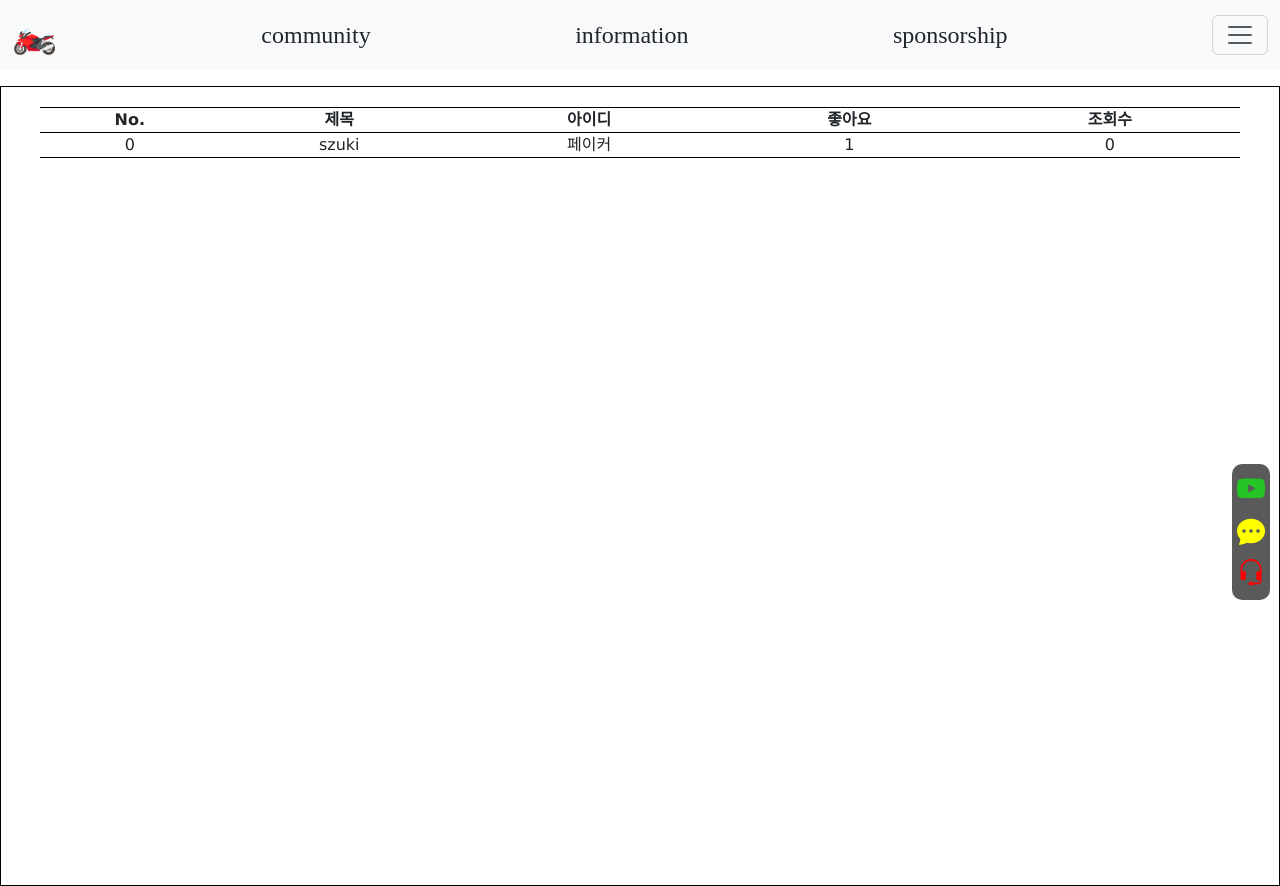
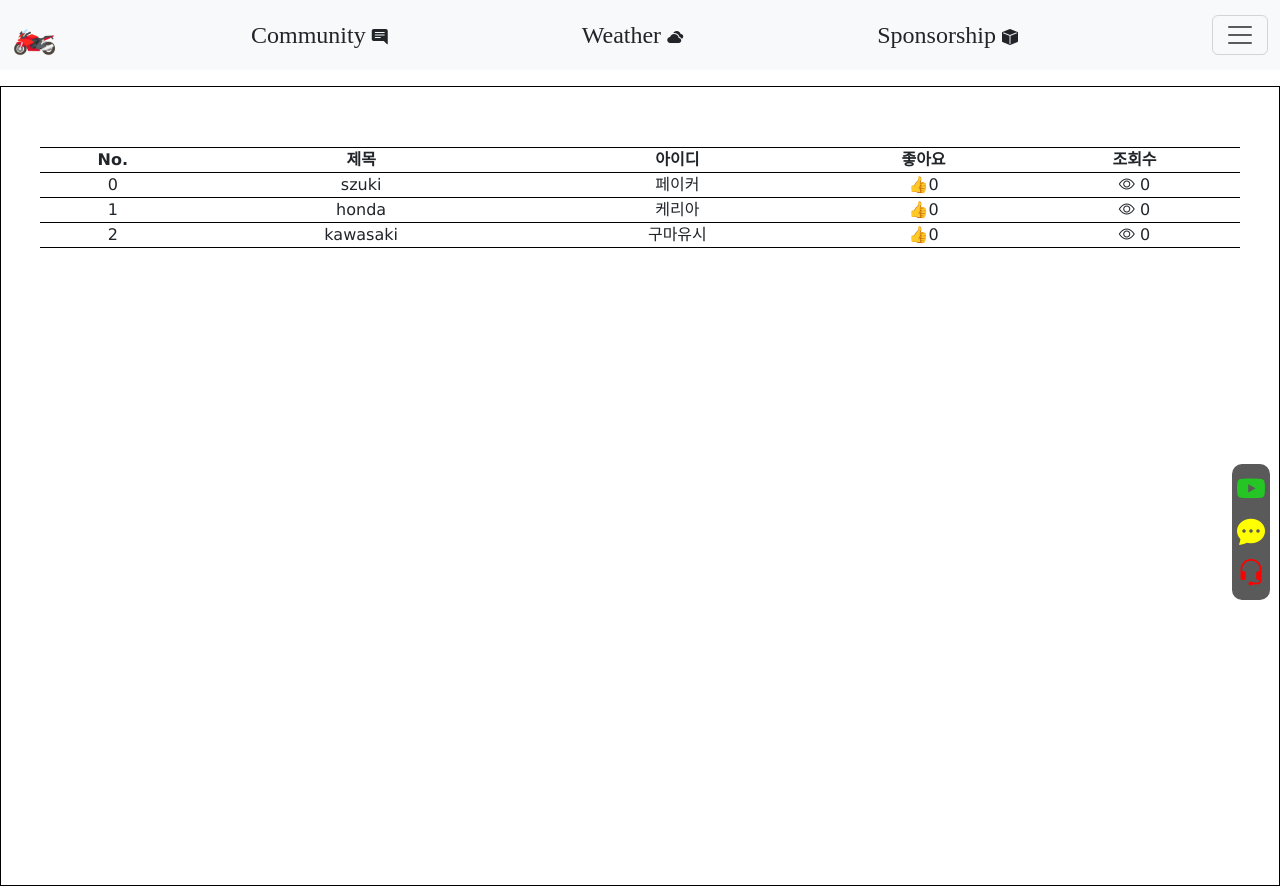
Before and after one commit to panicbaek/bike_shop, a React (Vite) app: page /community in a window 1280 px wide. Built offline with nearby package versions, Linux system fonts and the light colour scheme; a web font is replaced by a local one.

Commit message:
community modify

```diff
--- a/package.json
+++ b/package.json
@@ -19,6 +19,7 @@
     "react": "^18.3.1",
     "react-bootstrap": "^2.10.10",
     "react-dom": "^18.3.1",
+    "react-helmet": "^6.1.0",
     "react-redux": "^9.2.0",
     "react-router-dom": "^7.7.0",
     "styled-components": "^6.1.19"
--- a/src/components/Header.jsx
+++ b/src/components/Header.jsx
@@ -21,13 +21,13 @@
             <Nav.Link onClick={()=> navigate('/mainPage')}><div className="logo-bike">🏍️</div></Nav.Link>
             {/* community Click */}
             <div>
-              <Nav.Link onClick={() => navigate('/community')}><p className='Header-list'>community</p></Nav.Link>
+              <Nav.Link onClick={() => navigate('/community')}><p className='Header-list'>Community <i class="bi bi-chat-right-text-fill"></i></p></Nav.Link>
             </div>
             <div>
-              <Nav.Link onClick={() => navigate('/information')}><p className='Header-list'>information</p></Nav.Link>
+              <Nav.Link onClick={() => navigate('/information')}><p className='Header-list'>Weather <i class="bi bi-clouds-fill"></i></p></Nav.Link>
             </div>
             <div>
-              <Nav.Link onClick={() => navigate('/sponsorship')}><p className='Header-list'>sponsorship</p></Nav.Link>
+              <Nav.Link onClick={() => navigate('/sponsorship')}><p className='Header-list'>Sponsorship <i class="bi bi-box-fill"></i></p></Nav.Link>
             </div>
             <Navbar.Toggle aria-controls={`offcanvasNavbar-expand-${expand}`} />
             <Navbar.Offcanvas
--- a/src/pages/Community.css
+++ b/src/pages/Community.css
@@ -17,7 +17,7 @@
   font-family: 'Lucida Sans', 'Lucida Sans Regular', 'Lucida Grande', 'Lucida Sans Unicode', Geneva, Verdana, sans-serif;
   border: 1px solid black;
   width: 1280px;
-  height: 100vh;
+  height: 800px;
   display: flex;
   justify-content: center;
   align-items: flex-start;
@@ -27,7 +27,7 @@
   border-bottom: 1px solid black;
   border-top: 1px solid black;
   width: 1200px;
-  margin-top: 20px;
+  margin-top: 60px;
   height: auto;
 }
 
--- a/src/pages/Community.jsx
+++ b/src/pages/Community.jsx
@@ -1,38 +1,46 @@
 import { useState } from 'react';
 import './Community.css';
 
-function Community () {
+function Community() {
   const [data, setData] = useState([
     {
-    num : 0,
-    title : 'szuki',
-    id : '페이커',
-    like : 1,
-    view : 0
+      num: 0,
+      title: 'szuki',
+      id: '페이커',
+      like: 0,
+      view: 0
     },
     {
-    num : 1,
-    title : 'honda',
-    id : '케리아',
-    like : 0,
-    view : 0
+      num: 1,
+      title: 'honda',
+      id: '케리아',
+      like: 0,
+      view: 0
     },
-])
-console.log(data)
+    {
+      num: 2,
+      title: 'kawasaki',
+      id: '구마유시',
+      like: 0,
+      view: 0
+    },
+  ]);
 
-// like + 1 section
-const plusLike = (index) => {
-  updateData = [...data]
-  updateData(index).like += 1;
-  setData(updateData)
-}
+  // 좋아요 증가
+  const plusLike = (i) => {
+    const updateData = [...data];
+    updateData[i].like += 1;
+    setData(updateData);
+  };
 
-// view + 1 section
-const plusView = (index) => {
-  updateView = [...data]
-  updateView(index).view += 1;
-  setData(updateView)
-}
+  // 조회수 증가
+  const plusView = (i) => {
+    const updateData = [...data];
+    updateData[i].view += 1;
+    setData(updateData);
+  };
+
+  // 로컬스토리지 저장
   localStorage.setItem('postData', JSON.stringify(data));
 
   return (
@@ -50,19 +58,24 @@
               </tr>
             </thead>
             <tbody>
-            <tr>
-              <td>{data[0].num}</td>
-              <td>{data[0].title}</td>
-              <td>{data[0].id}</td>
-              <td>{data[0].like}</td>
-              <td>{data[0].view}</td>
+              {data.map((item, i) => (
+                <tr key={i}>
+                  <td>{item.num}</td>
+                  <td onClick={() => plusView(i)}>{item.title}</td>
+                  <td>{item.id}</td>
+                  <td onClick={() => plusLike(i)}>
+                    👍
+                     {item.like}
+                  </td>
+                  <td><i class="bi bi-eye"></i> {item.view}</td>
                 </tr>
+              ))}
             </tbody>
           </table>
         </div>
       </div>
     </>
-  )
+  );
 }
 
 export default Community;
--- a/src/pages/MainPage.css
+++ b/src/pages/MainPage.css
@@ -4,17 +4,24 @@
   box-sizing: border-box;
 }
 
+.img-container-all {
+}
+
 .img-container1,
 .img-container2 {
   position: relative;
+  display: flex;
+  justify-content: center;
+  align-items: center;
   width: 100%;
-  height: auto;
+  height: 100%;
 }
 
 .bike-img1,
 .bike-img2 {
   width: 100%;
-  height: auto;
+  height: 100%;
+  justify-self: center;
 }
 
 /* first */
@@ -30,7 +37,7 @@
 }
 .just-do-it1 > .just {
   opacity: 0;
-  transition: all 1.8s ease;
+  transition: all 1.2s ease;
 }
 
 .just-do-it1 > .just.show {
@@ -42,7 +49,7 @@
 /* do */
 .just-do-it1 > .do {
   opacity: 0;
-  transition: all 1.0s ease;
+  transition: all 1.2s ease;
 }
 
 .just-do-it1 > .do.show {
@@ -53,7 +60,7 @@
 /* it */
 .just-do-it1 > .it {
   opacity: 0;
-  transition: all 1.0s ease;
+  transition: all 1.2s ease;
 }
 
 .just-do-it1 > .it.show {
--- a/src/pages/Sponsorship.css
+++ b/src/pages/Sponsorship.css
@@ -12,7 +12,7 @@
 
 .spon_container {
   background-color: black;
-  width: 100vw;
+  width: 100%;
   height: 100vh;
   position: relative;
 }
@@ -57,7 +57,7 @@
   left: 49%;
   background-color: black;
   border-radius: 5px;
-  transform: rotate(18deg);
+  transform: rotate(17deg);
   transition: transform 0.3s ease;
 }
 
@@ -78,7 +78,7 @@
   height: 8%;
   position: absolute;
   bottom: 47%;
-  left: 52%;
+  left: 51%;
   background-color: red;
   border-radius: 5px;
   transform: rotate(17deg);
@@ -90,7 +90,7 @@
   height: 6%;
   position: absolute;
   bottom: 53%;
-  left: 58%;
+  left: 57%;
   background-color: black;
   border-radius: 5px;
   transform: rotate(17deg);
```
Also changed, not shown: index.html (+10 -0 lines), 1 other file (tests, documents, lock files or other folders). Lines whose indentation alone changed are shown as unchanged.
